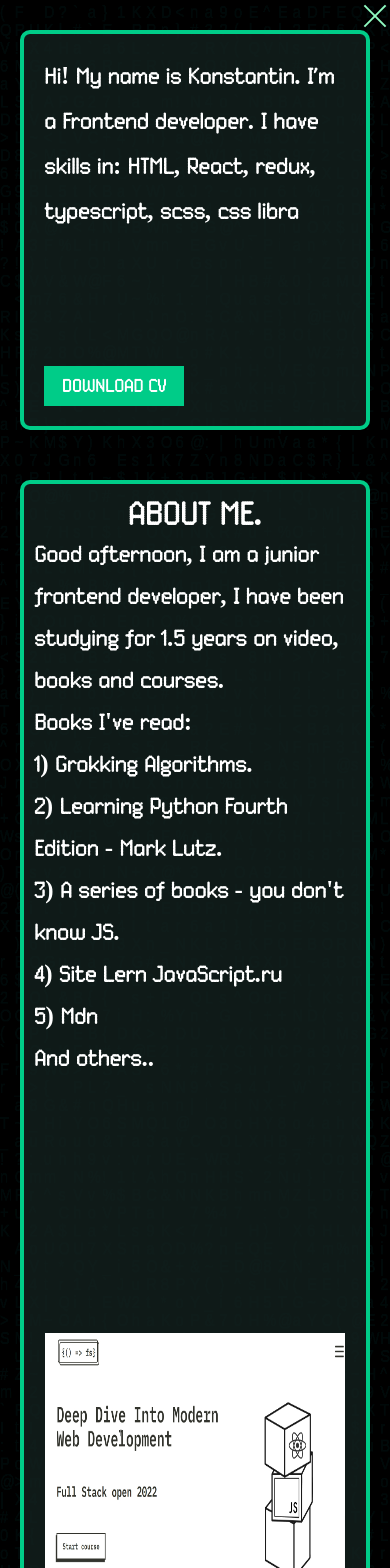
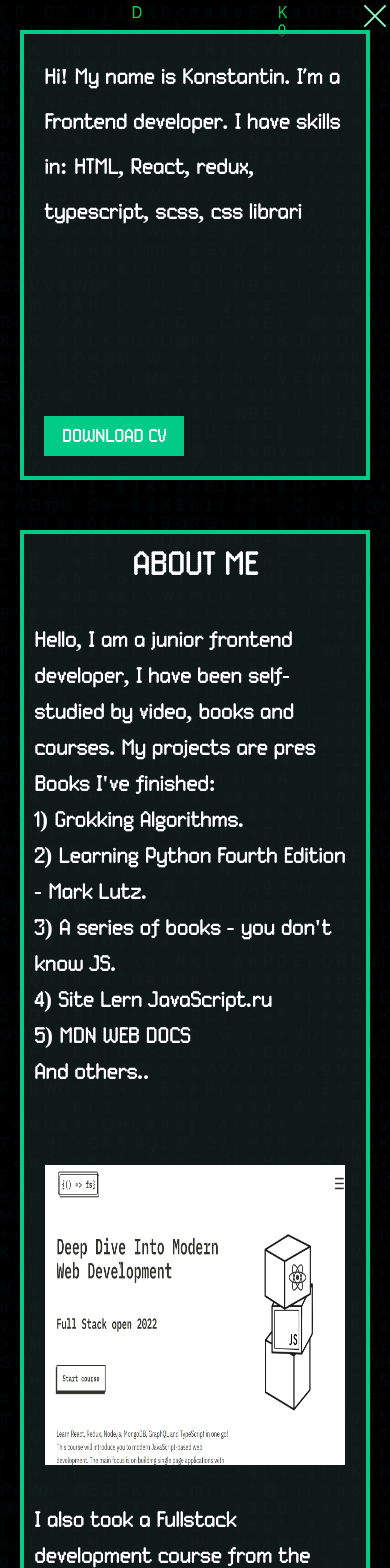
Before and after one commit to Kostikbush/site-portfolio, a React (Create React App) app: page / in a window 390 px wide. Shown: the top 1568 px of the page. Built offline with nearby package versions, Linux system fonts and the light colour scheme.

Commit message:
new text and css

```diff
--- a/public/index.css
+++ b/public/index.css
@@ -6,12 +6,12 @@
 
   @media (max-width: 1800px){
     #canvas{
-        height: 420rem;
+        height: 410rem;
     }
   }
   @media (max-width: 1300px){
     #canvas{
-        height: 380rem;
+        height: 390rem;
     }
   }
   @media (max-width: 801px){
@@ -19,13 +19,29 @@
         height: 340rem;
     }
   }
-  @media (max-width: 700px){
+
+  @media (max-width: 720px){
     #canvas{
-        height: 310rem;
-    }
+      height: 320rem;
+  }
+  }
+  @media (max-width: 669px){
+    #canvas{
+      height: 320rem;
+  }
+  }
+  @media (max-width: 570px){
+    #canvas{
+      height: 310rem;
+  }
   }
   @media (max-width: 500px){
     #canvas{
-        height: 280rem;
+        height: 300rem;
     }
   }
+  @media (max-width: 400px){
+    #canvas{
+        height: 285rem;
+    }
+  }
--- a/src/Components/AboutMe/AboutMe.tsx
+++ b/src/Components/AboutMe/AboutMe.tsx
@@ -42,9 +42,9 @@ export const AboutMe = () => {
     const slidTwo = {
         left: `${ofsetTwo}`+'px'
     }
-    const textFirstP = `Good afternoon, I am a
-    junior frontend developer, I have been studying
-    for 1.5 years on video, books and courses.
+    const textFirstP = `Hello, I am a
+    junior frontend developer, I have been self-studied
+    by video, books and courses.
     My projects are presented below as laid out for use, and on github.
     `;
     useEffect(()=> {
@@ -53,19 +53,19 @@ export const AboutMe = () => {
     return (
 
         <section id='about' className='about__wrapper relative'>
-            <h2 className='text-4xl self-center justify-self-center uppercase'>About Me.</h2>
+            <h2 className='text-4xl self-center justify-self-center uppercase'>About Me</h2>
             <div className='about'>
                 <div className='about__paragrath'>
                     <p className='paragrath'>
                           {value}
                     </p>
                     <ul>
-                        Books I've read:
+                        Books I've finished:
                         <li>1) Grokking Algorithms.</li>
                         <li>2) Learning Python Fourth Edition - Mark Lutz.</li>
                         <li>3) A series of books - you don't know JS.</li>
                         <li>4) Site Lern JavaScript.ru</li>
-                        <li>5) Mdn</li>
+                        <li>5) MDN WEB DOCS</li>
                         <li>And others..</li>
                     </ul>
                 </div>
@@ -83,11 +83,11 @@ export const AboutMe = () => {
                 </div>
             </div>
             <div>
-                    <p className='about__paragrath'>I also took a Fullstack development course from the Finnish University in Helsinki</p>
-                    <p>This is <a className='text-green-600 text-3xl' href='https://fullstackopen.com/en/'>link</a> on the curs.</p>
-                    <p>This is <a className='text-green-600 text-3xl' href='https://github.com/Kostikbush/fullStack-cours-home-work.git'>link</a> git repo of this curs.</p>
+                    <p className='about__paragrath'>I also took a Fullstack development course from the Finnish University of Helsinki</p>
+                    <p>Here is the <a className='text-green-600 text-3xl' href='https://fullstackopen.com/en/'>link</a> to the curs.</p>
+                    <p>Here <a className='text-green-600 text-3xl' href='https://github.com/Kostikbush/fullStack-cours-home-work.git'>git repo</a> of the curs.</p>
                     <div className='text-center'>
-                        <h3 className='text-4xl'>Phots works from the curs</h3>
+                        <h3 className='text-4xl'>Screens of works from the curse</h3>
                         <div className='curs-wrapper__container'>
                             <div className='curs-container__block'>
                                 <div style={slidTwo} className='curs-block'>
--- a/src/Components/AboutMe/about.css
+++ b/src/Components/AboutMe/about.css
@@ -1,27 +1,24 @@
 .about__wrapper {
     width: 100%;
-    height: 1250px;
-    border-radius: 10px;
+    height: 1350px;
     background-color: #152421bd;
     border: #00cc88 solid 4px;
     color: white;
     padding: 10px;
     display: flex;
-    font-size: 35px;
+    font-size: 2rem;
     flex-direction: column;
     margin-bottom: 50px;
 }
-
+.about__paragrath {
+    width: 90%;
+}
 .about {
     height: 90%;
     display: flex;
     justify-content: space-between;
 }
-.about__paragrath {
-    width: 90%;
-    line-height: 50px;
-    font-size: 2.5rem;
-}
+
 .about__cards {
     width: 50%;
 }
@@ -52,11 +49,9 @@
 @media (max-width: 1420px){
     .about__paragrath {
         width: 100%;
-        font-size: 35px;
-        line-height: 43px;
     }
     .about__wrapper{
-        height: 1500px;
+        height: 1400px;
     }
     .mt-my {
         margin-top: 48px;
@@ -78,22 +73,16 @@
     }
 }
 @media (max-width: 850px){
-    .about__paragrath {
-        width: 100%;
-        font-size: 40px;
-        line-height: 43px;
-    }
     .about__cards {
         width: 100%;
     }
     .about__wrapper {
         width: 100%;
-        font-size: 25px;
-        height: 1900px;
+        height: 1800px;
     }
     .about {
         flex-direction: column;
-        justify-content: space-between;
+        justify-content: space-around;
     }
 }
 @media (max-width: 668px){
@@ -129,37 +118,20 @@
         padding-bottom: 0;
     }
 }
-@media (max-width: 650px){
-    .about__paragrath {
-        width: 100%;
-        font-size: 30px;
-        line-height: 42px;
-    }
-}
 @media (max-width: 521px){
     .about__wrapper {
-        height: 1800px;
+        height: 2000px;
     }
 }
 @media (max-width: 395px){
-    .about__paragrath {
-        width: 100%;
-        font-size: 25px;
-        line-height: 42px;
-    }
     .about__wrapper {
-        height: 1850px;
+        height: 1650px;
+        font-size: 1.5rem;
     }
 }
 @media (max-width: 350px){
-    .about__paragrath {
-        width: 100%;
-        font-size: 27px;
-        line-height: 42px;
-    }
     .about__wrapper {
         width: 100%;
-        font-size: 25px;
-        height: 1990px;
+        height: 1890px;
     }
 }
--- a/src/Components/Contact/Contact.tsx
+++ b/src/Components/Contact/Contact.tsx
@@ -7,8 +7,8 @@ import './contact.css';
 export const Contacts = () => {
     return (
         <footer id='contact' className="contacts p-5 text-center">
-            <h2 className='text-5xl text-white'>Contact me using</h2>
-            <section className='flex flex-wrap'>
+            <h2 className='text-3xl text-white'>Contact me using</h2>
+            <section className='flex flex-wrap h-full'>
                 <div className='flex flex-col justify-around cont1'>
                     <div className='flex justify-between'>
                         <div >
@@ -25,15 +25,15 @@ export const Contacts = () => {
                     </div>
                     <div>
                         <div className='text-white text-s'>
-                            My number: +79500176825.
+                            My phone: +79500176825
                         </div>
                         <div className='text-white text-s'>
-                            My mail: qwerty58649@yandex.ru
+                            My email: qwerty58649@yandex.ru
                         </div>
                     </div>
                 </div>
                 <div className='last w-2/5 flex-col content-center items-center'>
-                    <h3 className='text-white text-4xl'>Waiting for you</h3>
+                    <h3 className='text-white text-2xl'>Waiting for you</h3>
                     <img className='w-3/4 h-auto' src={my}/>
                 </div>
             </section>
--- a/src/Components/Contact/contact.css
+++ b/src/Components/Contact/contact.css
@@ -1,7 +1,7 @@
 .contacts{
     background-color:#152421bd ;
     width: 100%;
-    height: auto;
+    height: 20%;
 }
 .last{
     display: flex;
@@ -10,9 +10,12 @@
     width: 50%;
 }
 .text-s{
-    font-size: 36px;
+    font-size: 1.5rem;
 }
 @media (max-width: 720px){
+    .contacts{
+        height: 300px;
+    }
     .last {
         display: none;
     }
--- a/src/Components/FirstMessage/message.css
+++ b/src/Components/FirstMessage/message.css
@@ -58,7 +58,7 @@
     font-family: 'Dited';
     color: #fff;
     font-weight: 600;
-    font-size: 35px;
+    font-size: 2rem;
     line-height: 45px;
     height: 200px;
   }
@@ -69,8 +69,7 @@
 }
 .wrapper-first {
     width: 100%;
-    height: 400px;
-    border-radius: 10px;
+    height: 450px;
     background-color: #152421bd;
     border: #00cc88 solid 4px;
     margin-bottom: 50px;
@@ -89,13 +88,6 @@
         flex-direction: column;
         justify-content: space-between;
     }
-    .hi-text {
-        font-family: 'Dited';
-        color: #fff;
-        font-weight: 600;
-        font-size: 35px;
-        line-height: 37px;
-      }
 }
 @media (max-width: 650px){
     .start-media {
@@ -105,13 +97,6 @@
     .wrapper-img  {
         display: none;
     }
-    .hi-text {
-        font-family: 'Dited';
-        color: #fff;
-        font-weight: 600;
-        font-size: 35px;
-        line-height: 37px;
-      }
 }
 @media (max-width: 420px){
     .start-media {
@@ -127,17 +112,9 @@
         width: 140px;
         height: 40px;
     }
+}
+@media (max-width: 395px){
     .hi-text {
-        font-family: 'Dited';
-        color: #fff;
-        font-weight: 600;
-        font-size: 25px;
-        line-height: 45px;
+        font-size: 1.5rem;
     }
 }
-
-@media (max-width: 380px){
-    .hi-text{
-        line-height: 35px;
-    }
-}
--- a/src/Components/Header/Header.tsx
+++ b/src/Components/Header/Header.tsx
@@ -40,7 +40,7 @@ export const Header = (props: Props) => {
                 <li
                 className='header-li'>
                     <a href="#scils">
-                        my scils
+                        my scills
                     </a>
                 </li>
                 <li
@@ -66,7 +66,7 @@ export const Header = (props: Props) => {
                 </li>
                 <li onClick={() => hand(setDisplayHeader, displayHeader)} className='header-li-smart'>
                     <a href="#scils">
-                        my scils
+                        my scills
                     </a>
                 </li>
                 <li onClick={() => hand(setDisplayHeader, displayHeader)}
--- a/src/Components/MySkils/mySkils.css
+++ b/src/Components/MySkils/mySkils.css
@@ -209,8 +209,8 @@
 
 @media (max-width: 675px){
   .text-img {
-    font-size: 20px;
-    line-height: 28px;
+    font-size: 19px;
+    line-height: 22px;
   }
     .cards__skils__wrapper {
         width: 280px;
```
Also changed, not shown: src/Components/MySkils/MySkils.tsx (+10 -10 lines), 1 other file (tests, documents, lock files or other folders).
